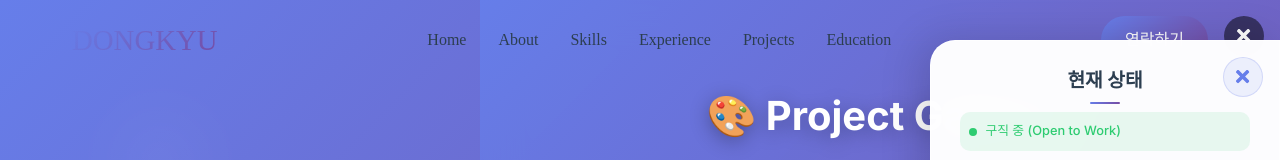
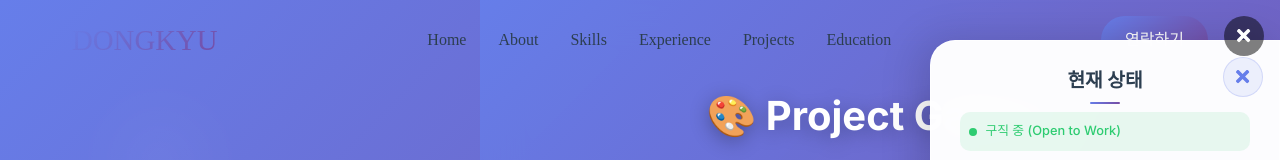
Before and after one commit to dongkyukim1/portfolio_2025, a React (Create React App) app: page / in a window 1280 px wide. Both pictures are taken after a click on the button 1218 px from the left and 400 px from the top of the page. Shown: the top 160 px of the page. Built offline with nearby package versions, Linux system fonts and the light colour scheme.

Commit message:
fix: 갤러리 닫기 버튼을 외부로 독립 배치

```diff
--- a/src/components/FloatingElements/RightSidebar.js
+++ b/src/components/FloatingElements/RightSidebar.js
@@ -464,6 +464,26 @@ const RightSidebar = () => {
 
   return (
     <>
+      {/* 갤러리 닫기 버튼 - 갤러리 외부에 독립 배치 */}
+      {isGalleryOpen && (
+        <CloseButton
+          onClick={() => {
+            console.log('갤러리 닫기 버튼 클릭');
+            setIsGalleryOpen(false);
+          }}
+          whileHover={{ scale: 1.1 }}
+          whileTap={{ scale: 0.9 }}
+          style={{
+            position: 'fixed',
+            top: '1rem',
+            right: '1rem',
+            zIndex: 2000
+          }}
+        >
+          <FaTimes />
+        </CloseButton>
+      )}
+
       {/* 프로젝트 갤러리 백그라운드 */}
       <ProjectGalleryBackground
         isOpen={isGalleryOpen}
@@ -471,16 +491,6 @@ const RightSidebar = () => {
         animate={{ x: isGalleryOpen ? 0 : 800 }}
         transition={{ duration: 0.4, ease: [0.4, 0, 0.2, 1] }}
       >
-        <CloseButton
-          onClick={() => {
-            console.log('갤러리 닫기 버튼 클릭');
-            setIsGalleryOpen(false);
-          }}
-          whileHover={{ scale: 1.1 }}
-          whileTap={{ scale: 0.9 }}
-        >
-          <FaTimes />
-        </CloseButton>
         <GalleryContent>
           <GalleryTitle
             initial={{ opacity: 0 }}
```
